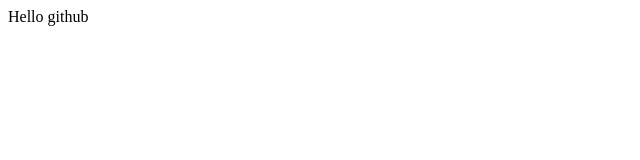
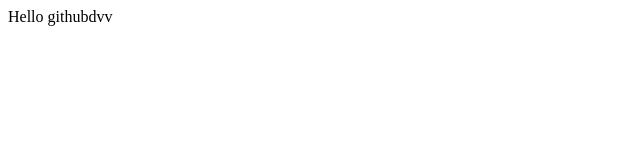
Before and after one commit to manojpunith13/Manoj, a plain HTML site: page index.html in a window 1280 px wide. Shown: the full height of the page, 0-640 px from the left. Drawn offline with Linux system fonts and the light colour scheme.

Commit message:
Add feature1

```diff
--- a/index.html
+++ b/index.html
@@ -1,2 +1,2 @@
-<p>Hello github
+<p>Hello githubdvv
 </p>
```
